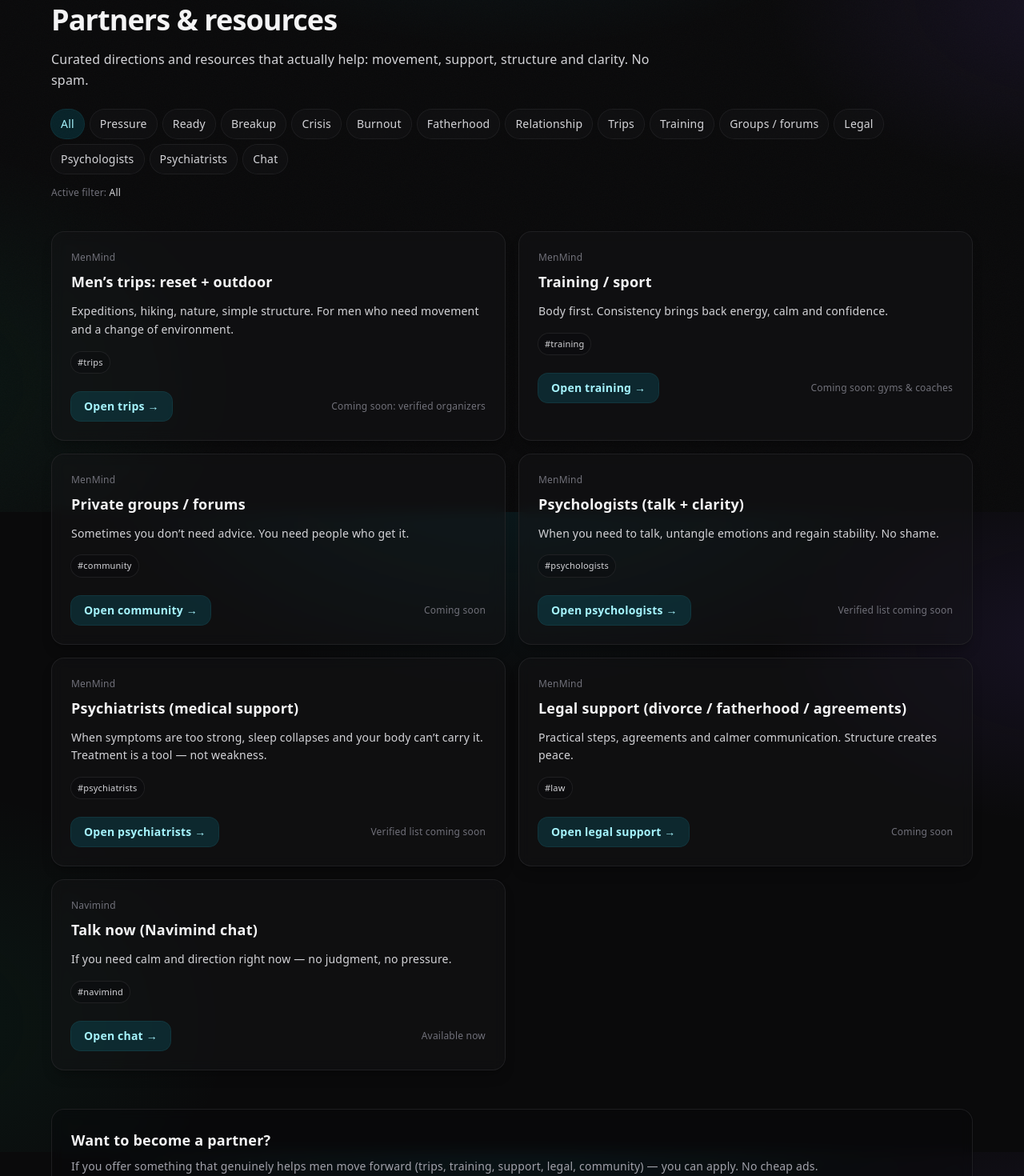
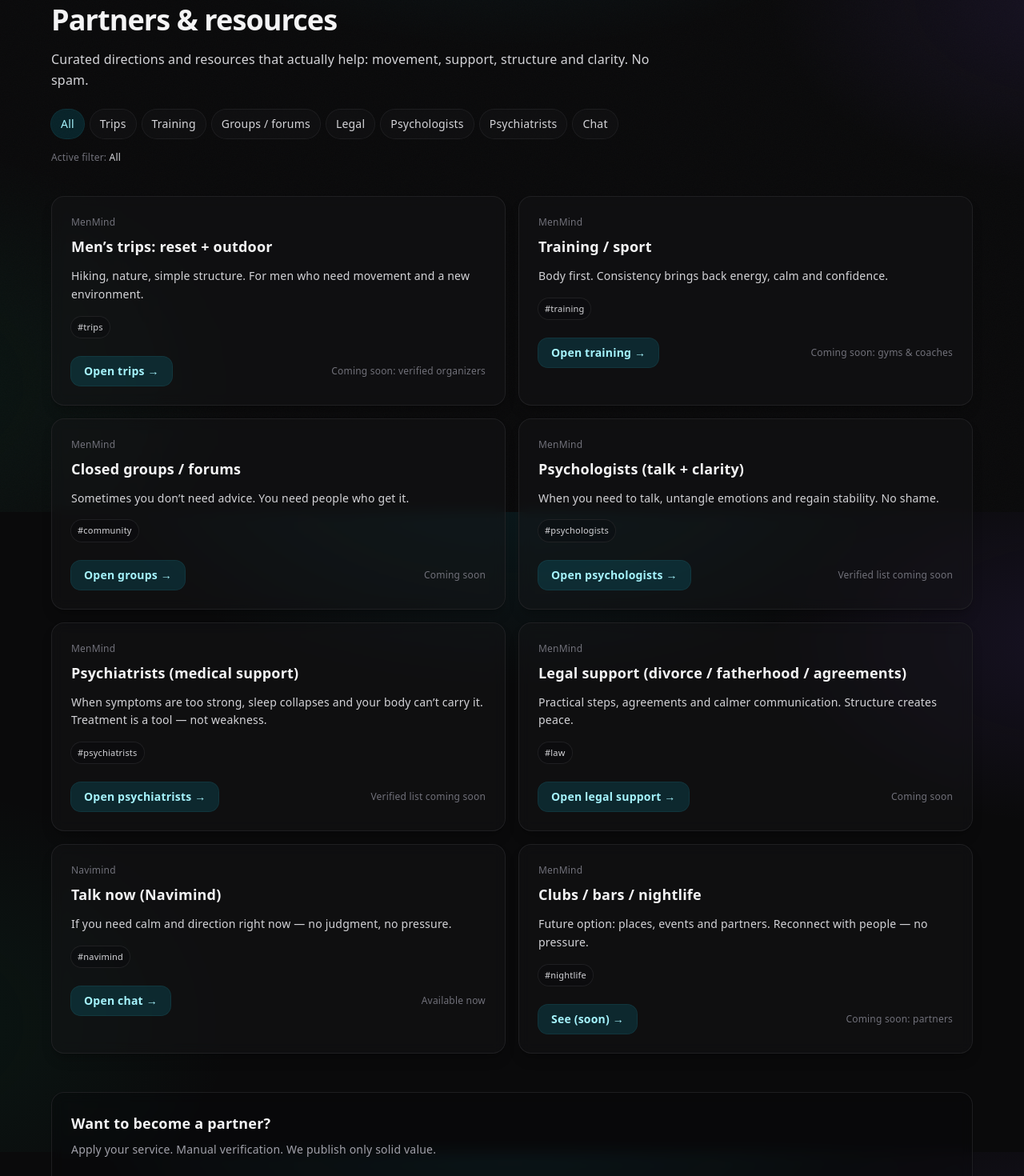
Before and after one commit to wisnialeszno89/menmind-web, a Next.js app: page /en/partners in a window 1280 px wide. Shown: the part 160-1630 px from the top of the page at 80% size. Built offline with nearby package versions, Linux system fonts and the light colour scheme.

Commit message:
Fix partners filters: keep only resource tags (PL/EN) + hide nightlife

```diff
--- a/src/app/en/partners/page.tsx
+++ b/src/app/en/partners/page.tsx
@@ -15,7 +15,7 @@
   {
     name: "MenMind",
     title: "Men’s trips: reset + outdoor",
-    desc: "Expeditions, hiking, nature, simple structure. For men who need movement and a change of environment.",
+    desc: "Hiking, nature, simple structure. For men who need movement and a new environment.",
     tags: ["trips"],
     cta: "Open trips",
     href: "/en/spec/trips",
@@ -32,11 +32,11 @@
   },
   {
     name: "MenMind",
-    title: "Private groups / forums",
+    title: "Closed groups / forums",
     desc: "Sometimes you don’t need advice. You need people who get it.",
     tags: ["community"],
-    cta: "Open community",
-    href: "/en/spec/community",
+    cta: "Open groups",
+    href: "/en/spec/groups",
     note: "Coming soon",
   },
   {
@@ -68,45 +68,43 @@
   },
   {
     name: "Navimind",
-    title: "Talk now (Navimind chat)",
+    title: "Talk now (Navimind)",
     desc: "If you need calm and direction right now — no judgment, no pressure.",
     tags: ["navimind"],
     cta: "Open chat",
     href: "/en/navimind?state=unknown",
     note: "Available now",
   },
+
+  // ✅ Hidden resource – works via URL, not visible as filter
+  {
+    name: "MenMind",
+    title: "Clubs / bars / nightlife",
+    desc: "Future option: places, events and partners. Reconnect with people — no pressure.",
+    tags: ["nightlife"],
+    cta: "See (soon)",
+    href: "/en/partners?tag=nightlife",
+    note: "Coming soon: partners",
+  },
 ];
 
-// ✅ Only visible filters (nightlife is intentionally hidden)
+// ✅ Resource filters only (no “states” here!)
 const TAGS: { key: string; label: string }[] = [
   { key: "all", label: "All" },
 
-  // states
-  { key: "pressure", label: "Pressure" },
-  { key: "ready", label: "Ready" },
-  { key: "breakup", label: "Breakup" },
-  { key: "broken", label: "Crisis" },
-  { key: "empty", label: "Burnout" },
-  { key: "father", label: "Fatherhood" },
-  { key: "relationship", label: "Relationship" },
-
-  // paths
   { key: "trips", label: "Trips" },
   { key: "training", label: "Training" },
   { key: "community", label: "Groups / forums" },
   { key: "law", label: "Legal" },
 
-  // specialists
   { key: "psychologists", label: "Psychologists" },
   { key: "psychiatrists", label: "Psychiatrists" },
 
-  // tool
   { key: "navimind", label: "Chat" },
 ];
 
-// ✅ Hidden tag labels (allowed via URL, not shown as buttons)
 const HIDDEN_TAG_LABELS: Record<string, string> = {
-  nightlife: "Nightlife",
+  nightlife: "Clubs / bars / nightlife",
 };
 
 function PartnersContent({ searchParams }: { searchParams?: { tag?: string } }) {
@@ -157,8 +155,7 @@
           </div>
 
           <p className="mt-4 text-xs text-zinc-500">
-            Active filter:{" "}
-            <span className="text-zinc-300">{activeTagLabel}</span>
+            Active filter: <span className="text-zinc-300">{activeTagLabel}</span>
           </p>
         </header>
 
@@ -212,8 +209,7 @@
           </h2>
 
           <p className="mt-2 text-sm text-zinc-400 leading-relaxed">
-            If you offer something that genuinely helps men move forward (trips,
-            training, support, legal, community) — you can apply. No cheap ads.
+            Apply your service. Manual verification. We publish only solid value.
           </p>
 
           <div className="mt-6 flex flex-wrap gap-3">
--- a/src/app/en/suggestions/page.tsx
+++ b/src/app/en/suggestions/page.tsx
@@ -18,17 +18,6 @@
   desc: string;
   href: string;
   badge?: string;
-};
-
-const STATE_LABELS: Record<StateKey, string> = {
-  breakup: "Breakup",
-  divorce: "Divorce",
-  relationship: "Relationship conflict",
-  pressure: "Pressure",
-  empty: "Burnout / empty",
-  father: "Fatherhood",
-  ready: "Ready",
-  broken: "Crisis",
 };
 
 const OFFERS: Offer[] = [
@@ -116,7 +105,7 @@
   },
 
   // ======================
-  // FATHERHOOD
+  // FATHERHOOD (no nightlife)
   // ======================
   {
     id: "father-law",
@@ -149,7 +138,7 @@
   },
 
   // ======================
-  // PRESSURE
+  // PRESSURE (no nightlife)
   // ======================
   {
     id: "pressure-navimind",
@@ -208,7 +197,7 @@
   },
 
   // ======================
-  // READY
+  // READY (nightlife OK)
   // ======================
   {
     id: "ready-trips",
@@ -235,7 +224,7 @@
   },
 
   // ======================
-  // CRISIS
+  // CRISIS (no nightlife)
   // ======================
   {
     id: "broken-navimind",
@@ -290,7 +279,6 @@
 
 function Content({ searchParams }: { searchParams?: { state?: string } }) {
   const state = (searchParams?.state as StateKey) ?? "breakup";
-  const label = STATE_LABELS[state] ?? "Suggestions";
   const offers = OFFERS.filter((o) => o.state === state);
 
   return (
@@ -302,8 +290,6 @@
           <h1 className="mt-3 text-4xl font-semibold tracking-tight">
             Suggestions
           </h1>
-
-          <p className="mt-3 text-lg text-zinc-200">{label}</p>
         </header>
 
         <section className="grid grid-cols-1 gap-3">
--- a/src/app/partners/page.tsx
+++ b/src/app/partners/page.tsx
@@ -13,121 +13,103 @@
 
 const PARTNERS: Partner[] = [
   {
-    name: "MenMind Trips",
+    name: "MenMind",
     title: "Wyjazdy męskie: reset + outdoor",
-    desc: "Wyprawy, trekking, natura, prosta forma. Dla facetów, którzy chcą zmiany otoczenia i kontaktu z ludźmi.",
-    tags: ["trips", "ready"],
-    cta: "Zobacz wyjazdy",
-    href: "#",
-    note: "Wkrótce: lista organizatorów + formularz zgłoszeń",
+    desc: "Wyprawy, góry, natura i prosta struktura. Dla facetów, którzy potrzebują ruchu i zmiany otoczenia.",
+    tags: ["trips"],
+    cta: "Otwórz wyjazdy",
+    href: "/spec/wyjazdy",
+    note: "Wkrótce: zweryfikowani organizatorzy",
   },
   {
-    name: "Trening / Combat",
-    title: "Trening i sporty walki",
-    desc: "Dla ciała i głowy. Regularność daje szybki zwrot: energia, spokój, pewność siebie.",
-    tags: ["training", "ready", "pressure", "empty"],
-    cta: "Zobacz polecanych",
-    href: "#",
-    note: "Wkrótce: miejsca + trenerzy",
+    name: "MenMind",
+    title: "Trening / sport",
+    desc: "Najpierw ciało. Regularność przywraca energię, spokój i pewność.",
+    tags: ["training"],
+    cta: "Otwórz trening",
+    href: "/spec/trening",
+    note: "Wkrótce: siłownie i trenerzy",
   },
   {
-    name: "Fatherhood Support",
-    title: "Ojcostwo: relacja, obecność, komunikacja",
-    desc: "Materiały, konsultacje i praktyczne wsparcie dla ojców. Bez oceniania, bez guru.",
-    tags: ["fatherhood", "father"],
-    cta: "Zobacz wsparcie",
-    href: "#",
-    note: "Wkrótce: polecane zasoby",
+    name: "MenMind",
+    title: "Zamknięte grupy / fora",
+    desc: "Czasem nie potrzebujesz rady. Potrzebujesz ludzi, którzy rozumieją.",
+    tags: ["community"],
+    cta: "Otwórz grupy",
+    href: "/spec/grupy",
+    note: "Wkrótce",
   },
   {
-    name: "Co-parenting",
-    title: "Granice i współrodzicielstwo",
-    desc: "Pomoc w uporządkowaniu komunikacji, zasad i emocji w relacji z matką dziecka — bez wojny.",
-    tags: ["co-parenting", "father", "law"],
-    cta: "Zobacz opcje",
-    href: "#",
-    note: "Wkrótce: prawnicy + mediacje + materiały",
+    name: "MenMind",
+    title: "Psychologowie (rozmowa + klarowność)",
+    desc: "Gdy potrzebujesz rozmowy, uporządkowania emocji i stabilizacji. Bez wstydu.",
+    tags: ["psychologists"],
+    cta: "Otwórz psychologów",
+    href: "/spec/psychologowie",
+    note: "Wkrótce: zweryfikowana lista",
+  },
+  {
+    name: "MenMind",
+    title: "Psychiatrzy (wsparcie medyczne)",
+    desc: "Gdy objawy są za mocne, sen siada i organizm nie ciągnie. Leczenie to narzędzie — nie słabość.",
+    tags: ["psychiatrists"],
+    cta: "Otwórz psychiatrów",
+    href: "/spec/psychiatrzy",
+    note: "Wkrótce: zweryfikowana lista",
+  },
+  {
+    name: "MenMind",
+    title: "Prawo (rozwód / ojcostwo / ustalenia / mediacje)",
+    desc: "Konkretne kroki, zasady i spokojniejsza komunikacja. Struktura daje spokój.",
+    tags: ["law"],
+    cta: "Otwórz prawo",
+    href: "/spec/prawo",
+    note: "Wkrótce",
+  },
+  {
+    name: "Navimind",
+    title: "Porozmawiaj teraz (Navimind)",
+    desc: "Jeśli potrzebujesz spokoju i kierunku — bez ocen, bez presji.",
+    tags: ["navimind"],
+    cta: "Otwórz czat",
+    href: "/navimind?state=unknown",
+    note: "Dostępne teraz",
   },
 
-  // ✅ Psychologists
+  // ✅ Nightlife jako “ukryty zasób” – działa przez URL, nie pokazujemy go jako filtr
   {
-    name: "Wsparcie psychologiczne",
-    title: "Psychologowie (rozmowa i praca nad sobą)",
-    desc: "Gdy chcesz z kimś pogadać, poukładać emocje i odzyskać stabilność. Bez wstydu, bez etykiet.",
-    tags: ["psychologists", "father", "pressure", "broken", "breakup", "empty"],
-    cta: "Zobacz opcje",
-    href: "#",
-    note: "Wkrótce: polecani specjaliści",
-  },
-
-  // ✅ Psychiatrists
-  {
-    name: "Wsparcie medyczne",
-    title: "Psychiatrzy (gdy jest naprawdę ciężko)",
-    desc: "Dla momentów, kiedy objawy są za duże, sen się sypie, a organizm nie ciągnie. To leczenie, nie słabość.",
-    tags: ["psychiatrists", "father", "pressure", "broken", "breakup", "empty"],
-    cta: "Zobacz opcje",
-    href: "#",
-    note: "Wkrótce: kontakty i wskazówki",
-  },
-
-  {
-    name: "Wsparcie prawne",
-    title: "Prawo: ojcostwo / ustalenia / konflikty",
-    desc: "Dla facetów, którzy chcą uporządkować sytuację formalnie i odzyskać spokój.",
-    tags: ["law", "father", "co-parenting"],
-    cta: "Zobacz opcje",
-    href: "#",
-    note: "Wkrótce: polecani prawnicy",
-  },
-
-  {
-    name: "Używki i alkohol",
-    title: "Gdy zaczyna ciągnąć w złą stronę",
-    desc: "Bez moralizowania. Narzędzia i wsparcie, gdy uciekasz w alkohol, używki albo autodestrukcję.",
-    tags: ["addiction", "broken", "pressure", "breakup", "empty"],
-    cta: "Zobacz wsparcie",
-    href: "#",
-    note: "Wkrótce: kontakty i materiały",
-  },
-
-  {
-    name: "Społeczność",
-    title: "Zamknięte grupy / rozmowy z innymi facetami",
-    desc: "Czasem nie potrzebujesz porad. Potrzebujesz ludzi, którzy rozumieją i nie oceniają.",
-    tags: ["community", "broken", "breakup", "empty", "father", "ready"],
-    cta: "Zobacz opcje",
-    href: "#",
-    note: "Wkrótce: kanały tematyczne",
+    name: "MenMind",
+    title: "Kluby / bary / imprezy",
+    desc: "Opcja na przyszłość: miejsca, wydarzenia i partnerzy. Kontakt z ludźmi — bez spiny.",
+    tags: ["nightlife"],
+    cta: "Zobacz (wkrótce)",
+    href: "/partners?tag=nightlife",
+    note: "Wkrótce: partnerzy",
   },
 ];
 
+// ✅ Filtry TYLKO zasobów (bez stanów!)
 const TAGS: { key: string; label: string }[] = [
   { key: "all", label: "Wszystko" },
 
-  // states
-  { key: "pressure", label: "Presja" },
-  { key: "ready", label: "Gotowość" },
-  { key: "breakup", label: "Rozstanie" },
-  { key: "broken", label: "Rozsypka" },
-  { key: "empty", label: "Pustka" },
-
-  // action paths
+  // kierunki / zasoby
   { key: "trips", label: "Wyjazdy" },
   { key: "training", label: "Trening" },
   { key: "community", label: "Grupy / fora" },
-  { key: "addiction", label: "Używki" },
-
-  // fatherhood
-  { key: "father", label: "Ojcostwo" },
-  { key: "fatherhood", label: "Obecność" },
-  { key: "co-parenting", label: "Granice" },
   { key: "law", label: "Prawo" },
 
-  // specialists
+  // specjaliści
   { key: "psychologists", label: "Psychologowie" },
   { key: "psychiatrists", label: "Psychiatrzy" },
+
+  // narzędzie
+  { key: "navimind", label: "Czat" },
 ];
+
+// ✅ Tag działa przez URL, ale nie jest widoczny jako przycisk filtra
+const HIDDEN_TAG_LABELS: Record<string, string> = {
+  nightlife: "Kluby / bary / imprezy",
+};
 
 function PartnersContent({ searchParams }: { searchParams?: { tag?: string } }) {
   const tag = searchParams?.tag ?? "all";
@@ -135,21 +117,24 @@
   const filtered =
     tag === "all" ? PARTNERS : PARTNERS.filter((p) => p.tags.includes(tag));
 
-  const activeTagLabel = TAGS.find((t) => t.key === tag)?.label ?? "Wszystko";
+  const activeTagLabel =
+    TAGS.find((t) => t.key === tag)?.label ??
+    HIDDEN_TAG_LABELS[tag] ??
+    "Wszystko";
 
   return (
     <main className="min-h-screen px-6 py-16">
       <div className="mx-auto max-w-6xl">
         <header className="mb-10">
-          <p className="text-sm text-zinc-400">MenMind · polecani</p>
+          <p className="text-sm text-zinc-400">MenMind · partnerzy</p>
 
           <h1 className="mt-3 text-4xl font-semibold tracking-tight">
             Partnerzy i zasoby
           </h1>
 
           <p className="mt-4 text-zinc-300 max-w-3xl leading-relaxed">
-            Tu są kierunki i zasoby, które realnie pomagają ruszyć dalej:
-            ruch, rozmowa, wsparcie, formalności. Bez spamu i bez przypadkowych poleceń.
+            Wybrane kierunki i zasoby, które realnie pomagają: ruch, wsparcie,
+            struktura i klarowność. Bez spamu.
           </p>
 
           <div className="mt-6 flex flex-wrap gap-2">
@@ -174,7 +159,7 @@
           </div>
 
           <p className="mt-4 text-xs text-zinc-500">
-            Filtr aktywny:{" "}
+            Aktywny filtr:{" "}
             <span className="text-zinc-300">{activeTagLabel}</span>
           </p>
         </header>
@@ -216,7 +201,7 @@
                 </Link>
 
                 <span className="text-xs text-zinc-500">
-                  {p.note ?? "Dostępne wkrótce"}
+                  {p.note ?? "Wkrótce"}
                 </span>
               </div>
             </div>
@@ -225,12 +210,11 @@
 
         <section className="mt-12 rounded-2xl border border-zinc-800/70 bg-zinc-950/30 p-6 shadow-sm shadow-black/20 backdrop-blur">
           <h2 className="text-lg font-semibold text-zinc-100">
-            Chcesz być partnerem?
+            Chcesz zostać partnerem?
           </h2>
 
           <p className="mt-2 text-sm text-zinc-400 leading-relaxed">
-            Jeśli masz realną ofertę (wyjazdy, trening, wsparcie, prawo, społeczność) —
-            możesz się zgłosić. Bez taniej reklamy.
+            Zgłoś swoją usługę. Weryfikujemy ręcznie. Publikujemy tylko konkret.
           </p>
 
           <div className="mt-6 flex flex-wrap gap-3">
@@ -250,7 +234,7 @@
           </div>
 
           <p className="mt-4 text-xs text-zinc-500">
-            W kolejnej wersji dodamy weryfikację + panel partnerów.
+            Następna wersja: weryfikacja + panel partnera.
           </p>
         </section>
       </div>
@@ -258,7 +242,7 @@
   );
 }
 
-export default function PartnersPage(props: { searchParams?: { tag?: string } }) {
+export default function PartnersPagePL(props: { searchParams?: { tag?: string } }) {
   return (
     <Suspense>
       <PartnersContent {...props} />
--- a/src/app/propozycje/page.tsx
+++ b/src/app/propozycje/page.tsx
@@ -18,17 +18,6 @@
   desc: string;
   href: string;
   badge?: string;
-};
-
-const STATE_LABELS: Record<StateKey, string> = {
-  breakup: "Rozstanie",
-  divorce: "Rozwód",
-  relationship: "Kryzys w związku",
-  pressure: "Presja",
-  empty: "Wypalenie / pustka",
-  father: "Ojcostwo",
-  ready: "Po przejściach, gotowy",
-  broken: "Rozsypka",
 };
 
 const OFFERS: Offer[] = [
@@ -82,7 +71,7 @@
   },
 
   // ======================
-  // ROZWÓD
+  // ROZWÓD (konkret)
   // ======================
   {
     id: "divorce-law",
@@ -116,7 +105,7 @@
   },
 
   // ======================
-  // OJCOSTWO
+  // OJCOSTWO (bez klubów)
   // ======================
   {
     id: "father-law",
@@ -149,7 +138,7 @@
   },
 
   // ======================
-  // PRESJA
+  // PRESJA (bez klubów)
   // ======================
   {
     id: "pressure-navimind",
@@ -208,7 +197,7 @@
   },
 
   // ======================
-  // GOTOWY
+  // GOTOWY (nightlife OK)
   // ======================
   {
     id: "ready-trips",
@@ -235,7 +224,7 @@
   },
 
   // ======================
-  // ROZSYPKA
+  // ROZSYPKA (bez klubów)
   // ======================
   {
     id: "broken-navimind",
@@ -290,7 +279,6 @@
 
 function Content({ searchParams }: { searchParams?: { state?: string } }) {
   const state = (searchParams?.state as StateKey) ?? "breakup";
-  const label = STATE_LABELS[state] ?? "Propozycje";
   const offers = OFFERS.filter((o) => o.state === state);
 
   return (
@@ -302,8 +290,6 @@
           <h1 className="mt-3 text-4xl font-semibold tracking-tight">
             Propozycje
           </h1>
-
-          <p className="mt-3 text-lg text-zinc-200">{label}</p>
         </header>
 
         <section className="grid grid-cols-1 gap-3">
```
Also changed, not shown: src/app/en/where/divorce/page.tsx (+58 -15 lines), src/app/where/divorce/page.tsx (+58 -15 lines), src/components/where/WhereYouAreEN.tsx (+4 -4 lines).
